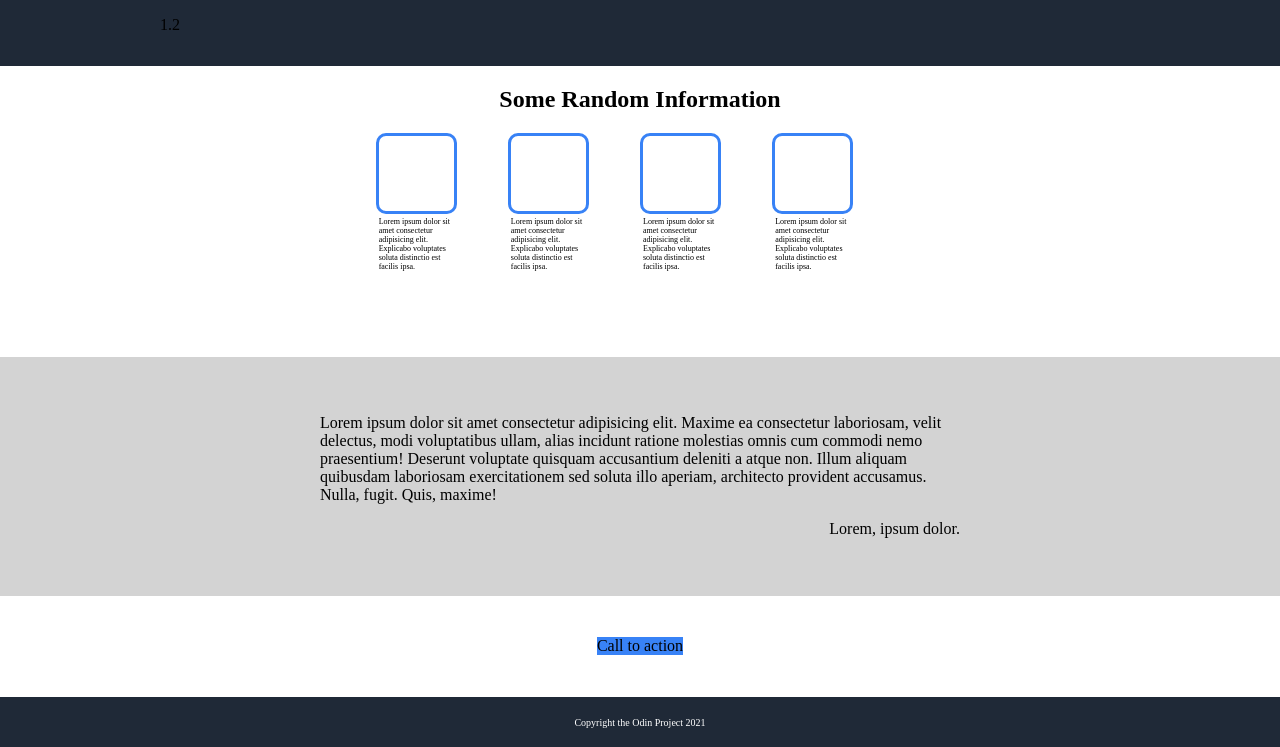
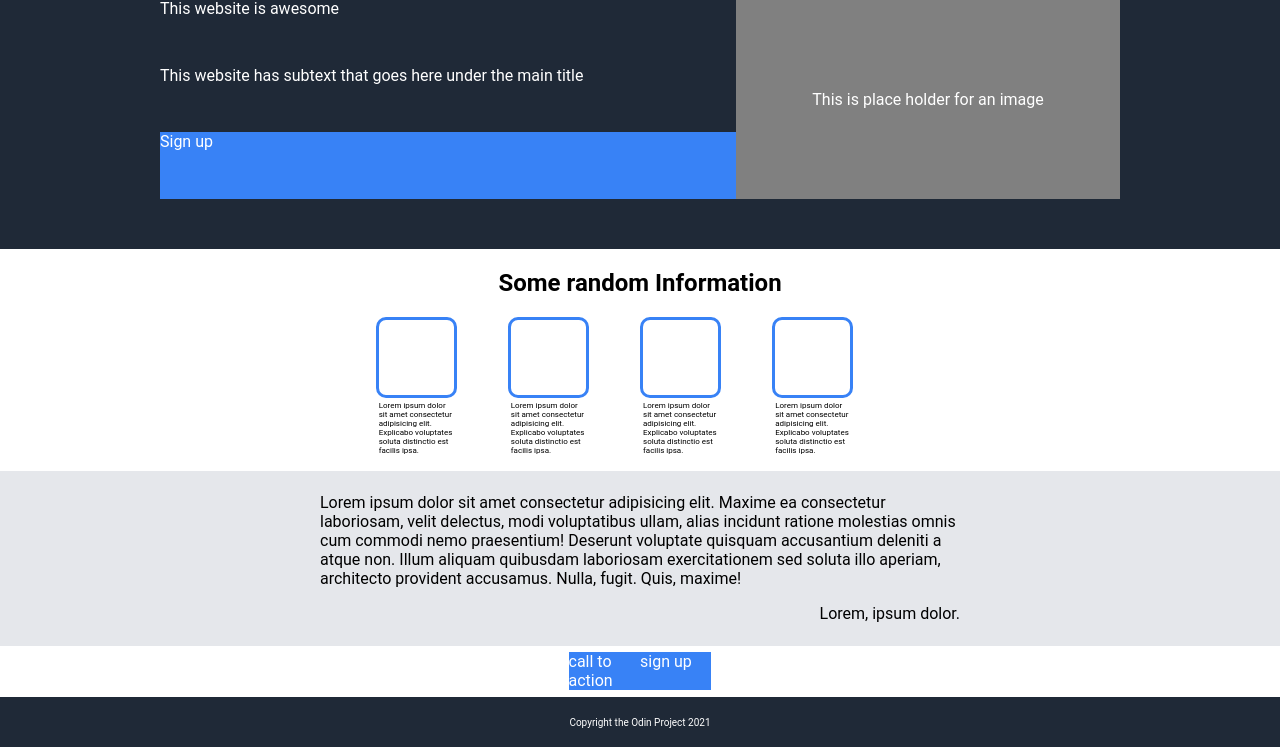
Before and after one commit to linlew/odin-landing-page, a plain HTML site: page index.html in a window 1280 px wide. Shown: the part 53-800 px from the top of the page. Drawn offline with Linux system fonts and the light colour scheme.

Commit message:
the layout done but I need to work on the sizing I need to look how to work with flexboxes more

```diff
--- a/index.html
+++ b/index.html
@@ -17,10 +17,23 @@
             <div class="header-link3 h-link">Header link 3</div>
           </div>
         </div>
-        <div class="hero intro">1.2</div>
+        <div class="hero intro">
+          <div class="hero-text intro-sub">
+            <div class="hero-text-sub hero-text-heading">
+              This website is awesome
+            </div>
+            <div class="hero-text-sub hero-text-text">
+              This website has subtext that goes here under the main title
+            </div>
+            <div class="hero-text-sub hero-text-signup">Sign up</div>
+          </div>
+          <div class="hero-image intro-sub">
+            This is place holder for an image
+          </div>
+        </div>
       </div>
       <div class="overlay big-second">
-        <h2 class="info">Some Random Information</h2>
+        <h2 class="info">Some random Information</h2>
         <div class="main-second main-second-images">
           <div class="image-caption image"></div>
           <div class="image-caption image"></div>
@@ -60,7 +73,10 @@
         </div>
       </div>
       <div class="overlay fourth">
-        <div class="action-box">Call to action</div>
+        <div class="action-box">
+          <div class="action-box-call-text action-box-sub">call to action</div>
+          <div class="action-box-sign action-box-sub">sign up</div>
+        </div>
       </div>
       <div class="overlay fifth footer">
         <p>Copyright the Odin Project 2021</p>
--- a/styles.css
+++ b/styles.css
@@ -1,6 +1,7 @@
 
 body {
     margin: 0;
+    font-family: 'roboto';
 }
 
 .full {
@@ -55,6 +56,42 @@ body {
 
 .intro {
     flex: 1;
+    flex-grow: 1;
+    color: white;
+    display: flex;
+    flex-direction: row;
+    align-items: center;
+    justify-content: right;
+}
+
+.intro-sub {
+    flex-grow: 1;
+    display: flex;
+    height: 200px;
+    margin-top: 20px;
+    margin-bottom: 50px;
+
+}
+
+.hero-text {
+    display: flex;
+    flex-direction: column;
+    align-items: left;
+
+}
+.hero-text-sub  {
+    flex: 1;
+}
+
+.hero-text-signup {
+    background-color: #3882F6;
+}
+
+.hero-image {
+    background-color: grey;
+    align-items: center;
+    justify-content: center;
+
 }
 
 
@@ -98,7 +135,7 @@ body {
 /* this is the third section with the quote box */
 
 .third {
-    background-color: lightgray;
+    background-color: #E5E7EB;
     display: flex;
     align-items: center;
     justify-content: center;
@@ -125,6 +162,12 @@ p.author {
 
 .action-box {
     background-color: #3882F6;
+    color: white;
+    display: flex;
+}
+
+.action-box-sub {
+    flex: 1;
 }
 
 .footer {
```
